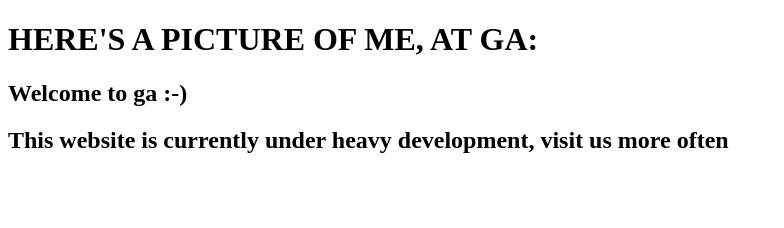
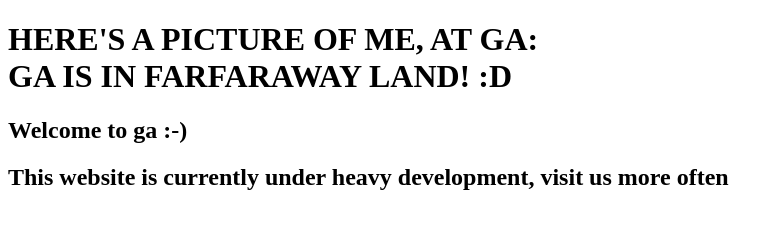
Before and after one commit to arf1372/Gyland, a website: page public/index.jade in a window 1280 px wide. Shown: the whole page, without its empty margins (0-784 px from the left). Drawn offline with nearby package versions, Linux system fonts and the light colour scheme; files that its build step writes are made by us from their sources.

Commit message:
Just another bullshit!
Be patient! New bullshits are loading!

```diff
--- a/public/index.jade
+++ b/public/index.jade
@@ -7,7 +7,7 @@ html(lang="en")
     link(rel="stylesheet", href="//fonts.googleapis.com/css?family=Economica:700")
     link(rel="stylesheet", href="#{baseUrl}/style/main.css")
   body
-    h1 HERE'S A PICTURE OF ME, AT GA:
+    h1 HERE'S A PICTURE OF ME, AT GA:<br>GA IS IN FARFARAWAY LAND! :D
     #galand.center
     h2.center Welcome to ga :-)
     h2.center This website is currently under heavy development, visit us more often
```
